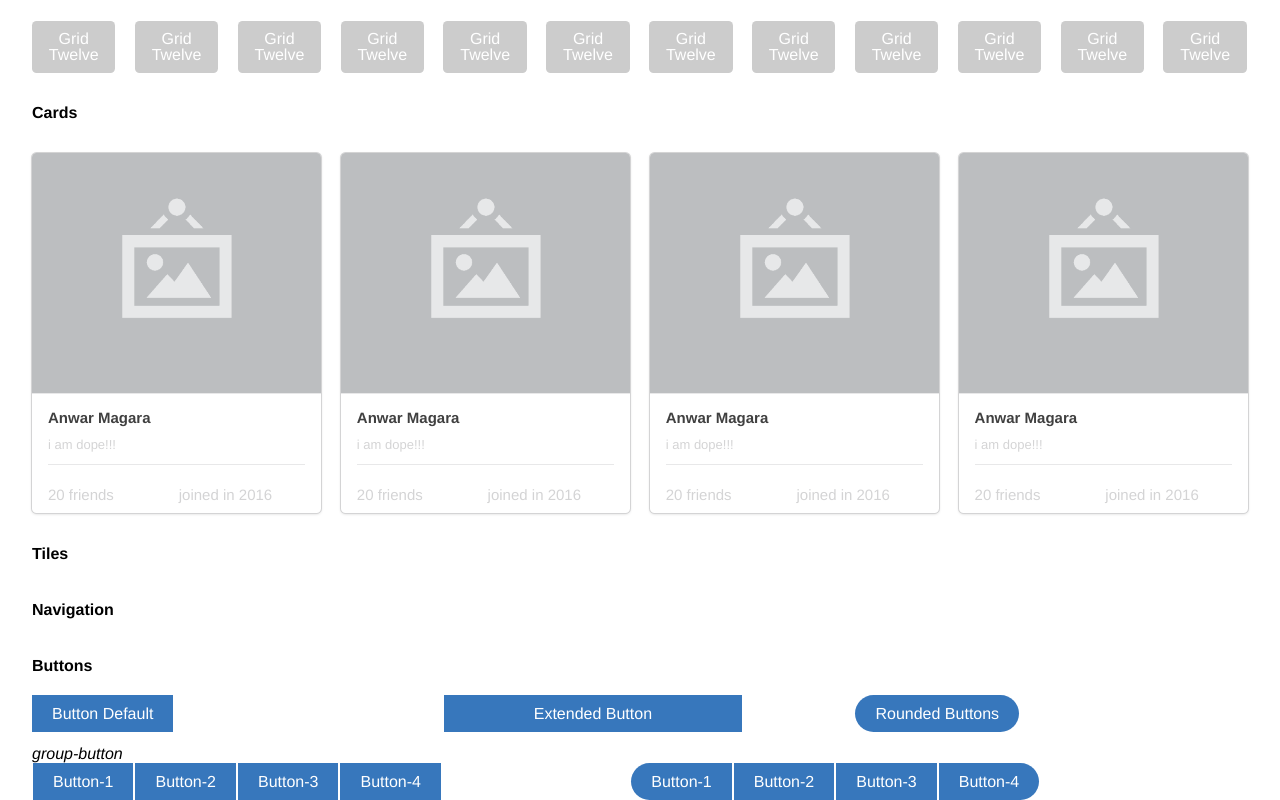
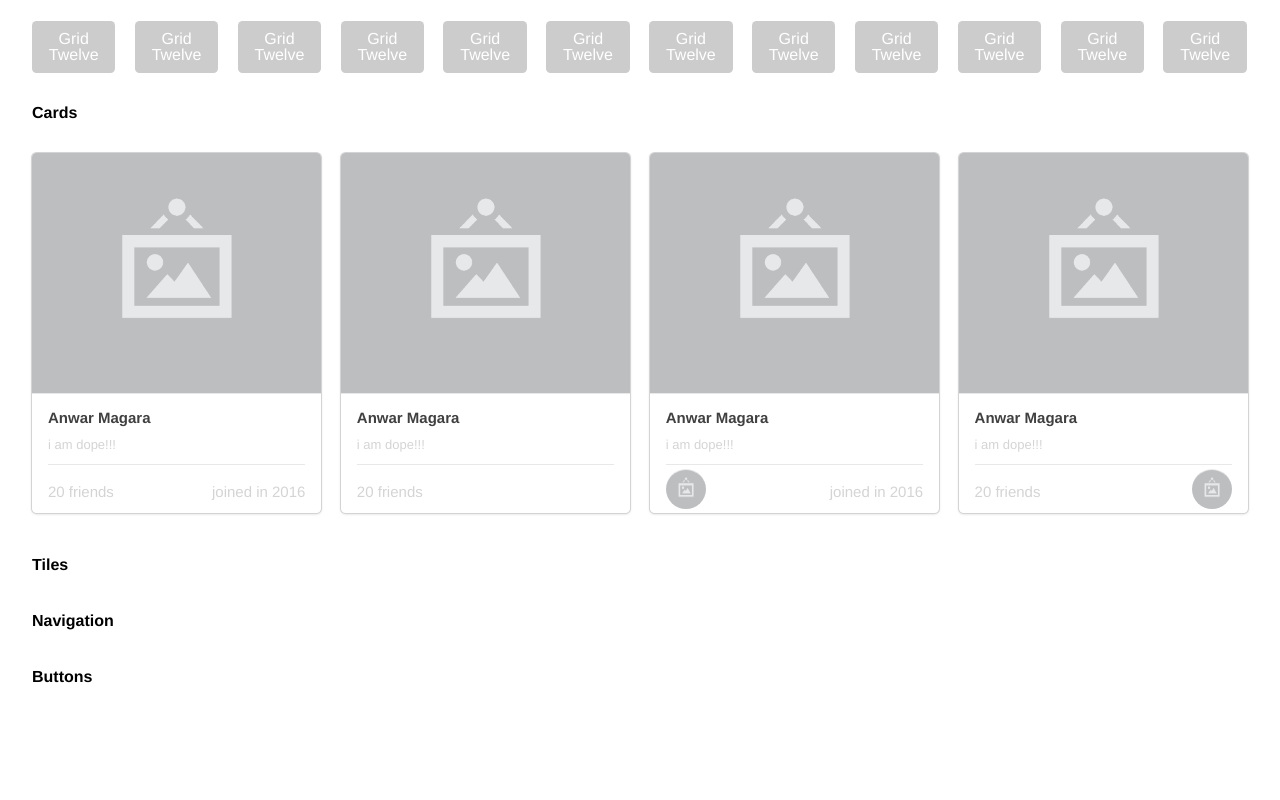
Before and after one commit to anwar-magara/responsive-framework, a plain HTML site: page index.html in a window 1280 px wide. Shown: the part 855-1655 px from the top of the page. After the commit the page ends 1560 px from the top, so only its background shows below. Drawn offline with nearby package versions, Linux system fonts and the light colour scheme; files that its build step writes are made by us from their sources.

Commit message:
clear cards

```diff
--- a/css/cards.css
+++ b/css/cards.css
@@ -71,3 +71,20 @@
   color: #D4D4D5;
   font-size: 15px;
 }
+.card-info .right p{
+  text-align: right;
+}
+.user-image{
+  float: left;
+  position: relative;
+  bottom: 12px;
+}
+.user-image img{
+  width: 40px;
+  height: 40px;
+  border-top: 1px solid rgba(34,36,38,.1);
+  border-radius: 500em;
+}
+.right .user-image{
+  float: right;
+}
--- a/css/grids.css
+++ b/css/grids.css
@@ -98,6 +98,15 @@ aside {
 .col-1:first-child {
   margin-left: 0;
 }
+
+.left{
+  width: 50%;
+  float: left;
+}
+.right{
+  width: 50%;
+  float: right;
+}
 /*-------------------------------------------------------------
                         mediums
 -------------------------------------------------------*/
--- a/css/media-responsive.css
+++ b/css/media-responsive.css
@@ -1,9 +1,8 @@
 /*=================
 grids
 =================*/
-
 /* max-width 640px, mobile-only styles, use when QAing mobile issues */
-@media only screen and (max-width: 40em) {
+@media only screen and (max-width: 30em) {
   .col-1 {
 		margin: 1% 0 1% 0%;
 	}
@@ -14,7 +13,7 @@ grids
     margin: 20px 0;
   }
  }
- @media only screen and (max-width: 40em) {
+ @media only screen and (max-width: 30em) {
    .grid-1{
      width: 100%;
    }
--- a/index.html
+++ b/index.html
@@ -339,12 +339,12 @@
                   <p>i am dope!!!</p>
                 </div>
                 <div class="card-info">
-                  <div class="col-1 grid-2">
+                  <div class="left">
                     <p>
                       20 friends
                     </p>
                   </div>
-                  <div class="col-1 grid-2">
+                  <div class="right">
                     <p>
                       joined in 2016
                     </p>
@@ -366,12 +366,34 @@
                   <p>i am dope!!!</p>
                 </div>
                 <div class="card-info">
-                  <div class="col-1 grid-2">
+                  <div class="left">
                     <p>
                       20 friends
                     </p>
                   </div>
-                  <div class="col-1 grid-2">
+                </div>
+              </div>
+            </div>
+          </div>
+          <div class="col-1 grid-4">
+            <div class="card">
+              <div class="image">
+                <img src="assets/images/image.png" alt="" />
+              </div>
+              <div class="content">
+                <div class="heading">
+                  <h4>anwar magara</h4>
+                </div>
+                <div class="s-info">
+                  <p>i am dope!!!</p>
+                </div>
+                <div class="card-info">
+                  <div class="left">
+                    <div class="user-image">
+                      <img src="assets/images/image.png" alt="" />
+                    </div>
+                  </div>
+                  <div class="right">
                     <p>
                       joined in 2016
                     </p>
@@ -393,42 +415,15 @@
                   <p>i am dope!!!</p>
                 </div>
                 <div class="card-info">
-                  <div class="col-1 grid-2">
+                  <div class="left">
                     <p>
                       20 friends
                     </p>
                   </div>
-                  <div class="col-1 grid-2">
-                    <p>
-                      joined in 2016
-                    </p>
-                  </div>
-                </div>
-              </div>
-            </div>
-          </div>
-          <div class="col-1 grid-4">
-            <div class="card">
-              <div class="image">
-                <img src="assets/images/image.png" alt="" />
-              </div>
-              <div class="content">
-                <div class="heading">
-                  <h4>anwar magara</h4>
-                </div>
-                <div class="s-info">
-                  <p>i am dope!!!</p>
-                </div>
-                <div class="card-info">
-                  <div class="col-1 grid-2">
-                    <p>
-                      20 friends
-                    </p>
-                  </div>
-                  <div class="col-1 grid-2">
-                    <p>
-                      joined in 2016
-                    </p>
+                  <div class="right">
+                    <div class="user-image">
+                      <img src="assets/images/image.png" alt="" />
+                    </div>
                   </div>
                 </div>
               </div>
@@ -455,44 +450,7 @@
         </div>
       </div>
 
-      <div class="row">
-        <div class="section group">
-          <div class="col-1 grid-3">
-            <a href="#" class="button">button default</a>
-          </div>
-          <div class="col-1 grid-3">
-            <a href="#" class="extended-button">extended button</a>
-          </div>
-          <div class="col-1 grid-3">
-            <a href="#" class="round-button">rounded buttons</a>
-          </div>
-        </div>
-      </div>
 
-      <div class="row">
-        <div class="section group">
-          <div class="col-1 grid-1">
-            <i class="padding">group-button</i>
-          </div>
-        </div>
-      </div>
-
-      <div class="row">
-        <div class="section group">
-          <div class="col-1 grid-2 group-button">
-            <li><a href="#" class="button">button-1</a></li>
-            <li><a href="#" class="button">button-2</a></li>
-            <li><a href="#" class="button">button-3</a></li>
-            <li><a href="#" class="button">button-4</a></li>
-          </div>
-          <div class="col-1 grid-2 group-button rounded">
-            <li><a href="#" class="button rounded-first">button-1</a></li>
-            <li><a href="#" class="button">button-2</a></li>
-            <li><a href="#" class="button">button-3</a></li>
-            <li><a href="#" class="button rounded-last">button-4</a></li>
-          </div>
-        </div>
-      </div>
 
     </div>
   </body>
```
